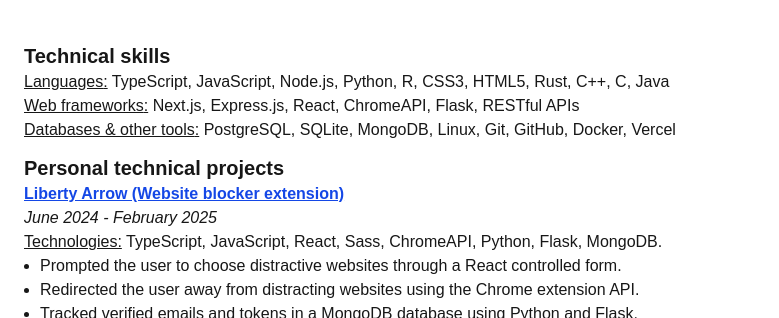
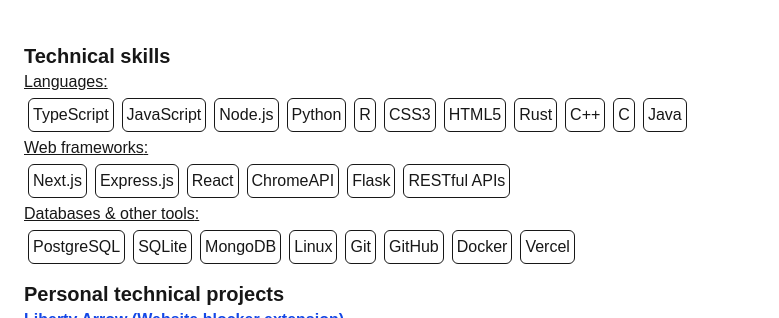
Before and after one commit to GaryHilares/Personal-Website, a Next.js app: page / in a window 1280 px wide. Shown: the part 830-1148 px from the top of the page, without its empty margins (0-779 px from the left). Built offline with nearby package versions, Linux system fonts and the light colour scheme.

Commit message:
Changed display style of technical skills

```diff
--- a/src/app/page.tsx
+++ b/src/app/page.tsx
@@ -97,9 +97,14 @@
 
 function SkillSubsectionDisplay({title, skills}: {title: string, skills: Array<string>}) {
   return (
-    <p>
-      <span className="underline">{title}:</span> {skills.join(", ")}
-    </p>
+    <div>
+      <h3 className="underline">{title}:</h3>
+      <ul>
+        {skills.map((skill, idx) => (
+          <li className="inline-block p-1 border-1 m-1 rounded-md" key={idx}>{skill}</li>
+        ))}
+      </ul>
+    </div>
   );
 }
 
```
